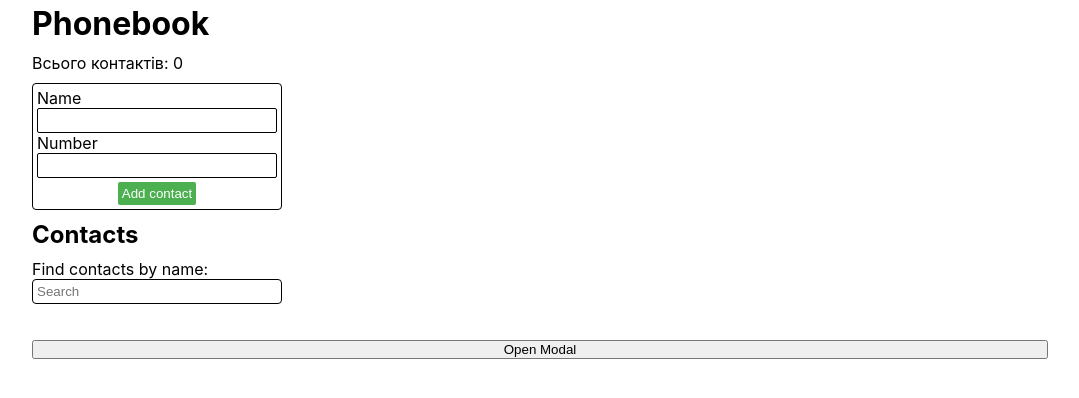
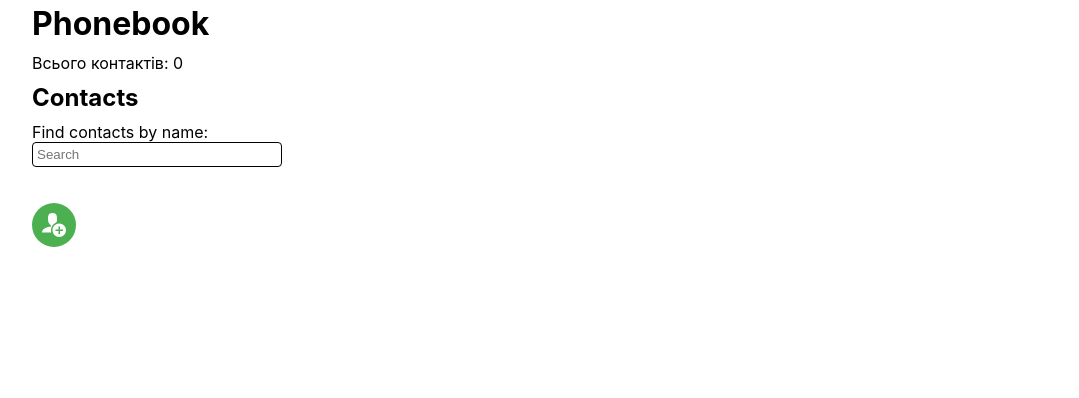
Before and after one commit to DorianDevUA/goit-react-hw-04-phonebook, a React (Vite) app: page / in a window 1280 px wide. Shown: the top 398 px of the page, without its empty margins (100-1179 px from the left). Built offline with nearby package versions, Linux system fonts and the light colour scheme.

Commit message:
add IconButton to the project

```diff
--- a/src/components/App/App.jsx
+++ b/src/components/App/App.jsx
@@ -5,6 +5,8 @@ import { ContactList } from '../ContactList';
 import { Filter } from '../Filter';
 import { Modal } from '../Modal';
 import { Container } from './App.styled';
+import { StyledIconBtn } from '../IconButton';
+import AddContactBtn from '../../icons/add-contact.svg?react';
 // import contacts from '../../contacts.json';
 
 const LOCAL_STORAGE_KEY = 'contacts';
@@ -32,6 +34,10 @@ export class App extends Component {
 
     if (contacts !== prevContacts) {
       localStorage.setItem(LOCAL_STORAGE_KEY, JSON.stringify(contacts));
+    }
+
+    if (contacts.length > prevContacts.length && prevContacts.length !== 0) {
+      this.toggleModal();
     }
   }
 
@@ -99,14 +105,16 @@ export class App extends Component {
 
     return (
       <Container>
-        {showModal && <Modal onClose={this.toggleModal}>
-          <h2>Hello World!</h2>
-          <p>Lorem, ipsum dolor sit amet consectetur adipisicing elit. Culpa a, nostrum similique sit at quas molestias recusandae sequi, distinctio ducimus autem dolores quibusdam, quidem dolore nam non! Harum dolor, non placeat ea culpa saepe nemo est ab quae soluta rerum aliquam, dolores minus doloremque, voluptatem dignissimos ratione porro eum? Sed!</p>
-          <button type="button" onClick={this.toggleModal}>Close Modal</button>
-        </Modal>}
+        {showModal && (
+          <Modal onClose={this.toggleModal}>
+            <ContactForm onSubmit={this.addContact} />
+            <button type="button" onClick={this.toggleModal}>
+              Close Modal
+            </button>
+          </Modal>
+        )}
         <h1>Phonebook</h1>
         <p>Всього контактів: {totalContacts}</p>
-        <ContactForm onSubmit={this.addContact} />
 
         <h2>Contacts</h2>
         <Filter value={filter} onChange={this.handleFilterChange} />
@@ -114,7 +122,9 @@ export class App extends Component {
           contacts={filtredContacts}
           onDeleteContact={this.deleteContact}
         />
-        <button type="button" onClick={this.toggleModal}>Open Modal</button>
+        <StyledIconBtn onClick={this.toggleModal} aria-label="Add New Contact">
+          <AddContactBtn width="24" height="24" />
+        </StyledIconBtn>
       </Container>
     );
   }
--- a/src/components/App/App.styled.jsx
+++ b/src/components/App/App.styled.jsx
@@ -3,6 +3,7 @@ import styled from 'styled-components';
 export const Container = styled.div`
   display: flex;
   flex-direction: column;
+  align-items: flex-start;
   gap: 10px;
   max-width: 1024px;
   margin: 0 auto;
--- /dev/null
+++ b/src/components/IconButton/IconButton.jsx
@@ -0,0 +1,20 @@
+import PropTypes from 'prop-types';
+
+export function IconButton({ children, onClick, ...allyProps }) {
+  return (
+    <button type="button" onClick={onClick} {...allyProps}>
+      {children}
+    </button>
+  );
+}
+
+IconButton.defautProps = {
+  children: null,
+  onClick: () => null,
+};
+
+IconButton.propTypes = {
+  children: PropTypes.node,
+  onClick: PropTypes.func,
+  'aria-label': PropTypes.string.isRequired,
+};
--- /dev/null
+++ b/src/components/IconButton/IconButton.styled.jsx
@@ -0,0 +1,17 @@
+import styled from 'styled-components';
+
+export const StyledIconBtn = styled.button`
+  display: inline-flex;
+  align-items: center;
+  justify-content: center;
+
+  font: inherit;
+  margin: 0;
+  padding: 10px;
+  color: ${({ theme }) => theme.colors.white};
+  background-color: ${({ theme }) => theme.colors.green};
+
+  border: none;
+  border-radius: 50%;
+  cursor: pointer;
+`;
--- /dev/null
+++ b/src/components/IconButton/index.js
@@ -0,0 +1,2 @@
+export * from './IconButton';
+export * from './IconButton.styled';
```
Also changed, not shown: src/icons/add-contact.svg (added), src/icons/remove-contact.svg (added).
